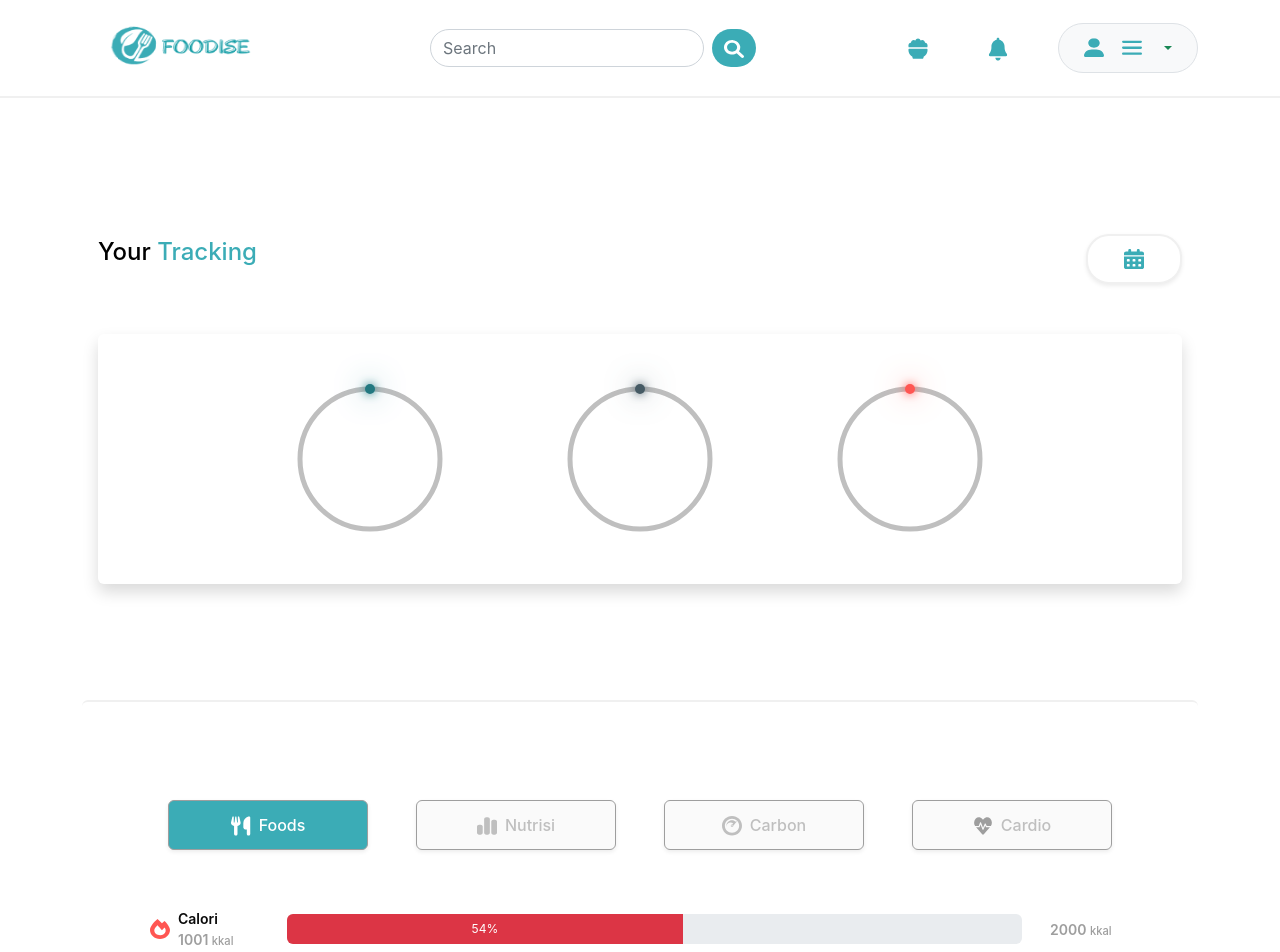
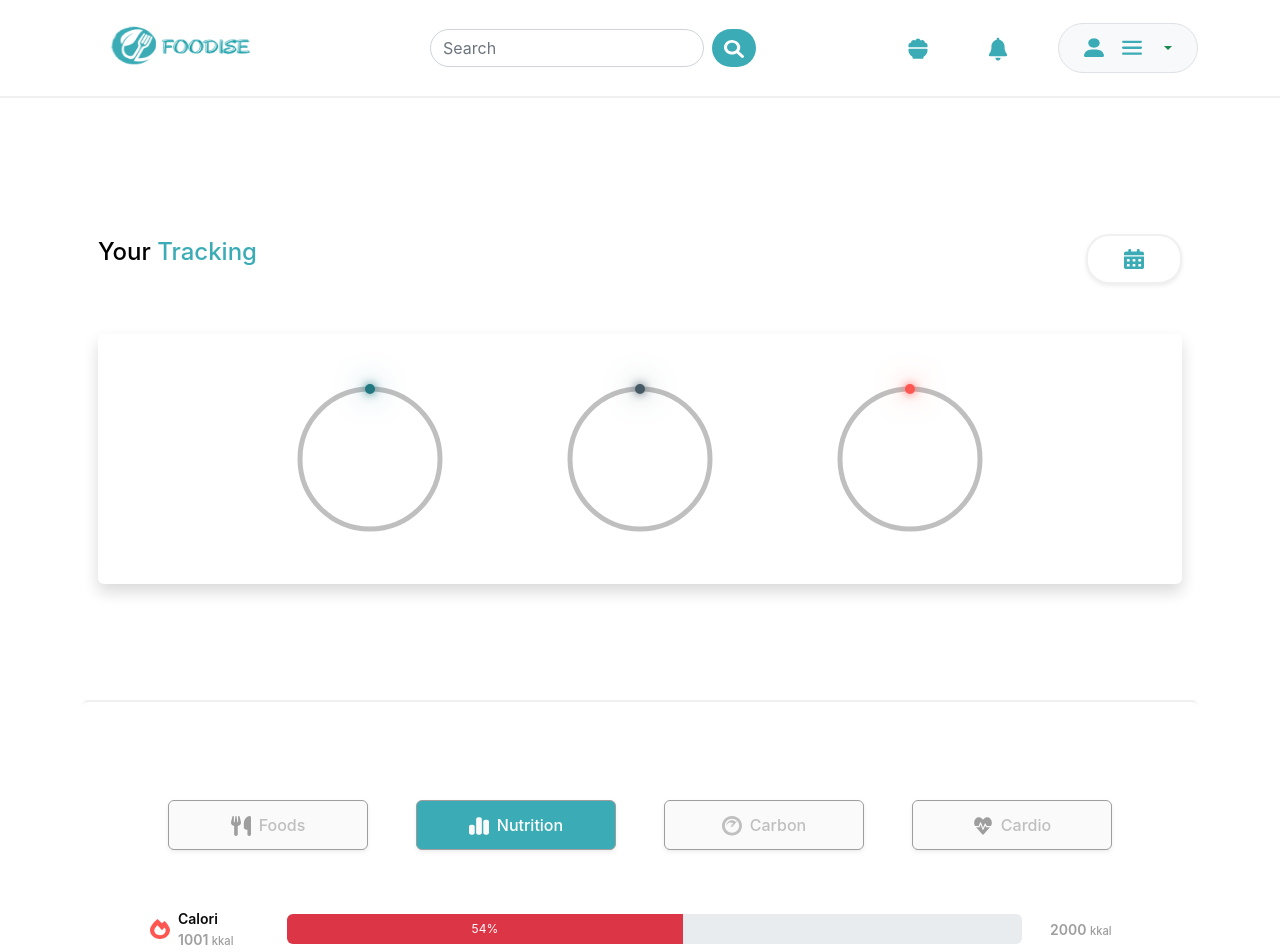
Before and after one commit to Febe2-Skilvul/foodise-app, a React (Create React App) app: page /track in a window 1280 px wide. Shown: the top 952 px of the page. Built offline with nearby package versions, Linux system fonts and the light colour scheme.

Commit message:
actived menu group contents

```diff
--- a/src/App.jsx
+++ b/src/App.jsx
@@ -1,5 +1,6 @@
 import { BrowserRouter, Routes, Route } from 'react-router-dom';
 import PorsiCtxProvider from './app/context/PorsiContext';
+import TrackCtxProvider from './app/context/TrackContext';
 import Layout from './layout/Layout';
 import Detail from './pages/detail/Detail';
 import Favorites from './pages/Favorites/Favorites';
@@ -19,7 +20,14 @@ const App = () => {
             <Route path="/home" element={<Home />} />
             <Route path="/signup" element={<Signup />} />
             <Route path="/favorite" element={<Favorites />} />
-            <Route path="/track" element={<TrackingPage />} />
+            <Route
+              path="/track"
+              element={
+                <TrackCtxProvider>
+                  <TrackingPage />
+                </TrackCtxProvider>
+              }
+            />
             <Route
               path="/home/:id"
               element={
--- /dev/null
+++ b/src/app/context/TrackContext.js
@@ -0,0 +1,21 @@
+import { createContext, useState } from 'react';
+
+const initialState = {
+  menu: 'Nutrition',
+};
+
+export const trackCtx = createContext(initialState);
+
+const TrackCtxProvider = ({ children }) => {
+  const [content, setContent] = useState(initialState.menu);
+
+  const value = {
+    content,
+    setContent,
+  };
+  return (
+    <trackCtx.Provider value={value}>{children}</trackCtx.Provider>
+  );
+};
+
+export default TrackCtxProvider;
--- a/src/components/TrackContent.jsx
+++ b/src/components/TrackContent.jsx
@@ -1,5 +1,6 @@
-import React from 'react';
+import React, { useContext } from 'react';
 import { Row, Stack } from 'react-bootstrap';
+import { trackCtx } from '../app/context/TrackContext';
 import TrackCarbon from './TrackCarbon';
 import TrackCardio from './TrackCardio';
 import TrackFoodList from './TrackFoodList';
@@ -7,6 +8,7 @@ import TrackMenu from './TrackMenu';
 import TrackNutrition from './TrackNutrition';
 
 const TrackContent = () => {
+  const { content } = useContext(trackCtx);
   return (
     <Stack
       className=" p-0 p-md-5 w-100 bg-body rounded d-flex flex-column justify-content-center align-items-center gap-5 "
@@ -16,7 +18,10 @@ const TrackContent = () => {
       }}>
       <TrackMenu />
       <Stack className="w-100">
-        <TrackNutrition />
+        {content === 'Nutrition' && <TrackNutrition />}
+        {content === 'Foods' && <TrackFoodList />}
+        {content === 'Carbon' && <TrackCarbon />}
+        {content === 'Cardio' && <TrackCardio />}
       </Stack>
     </Stack>
   );
--- a/src/components/TrackMenu.jsx
+++ b/src/components/TrackMenu.jsx
@@ -1,18 +1,19 @@
-import React from 'react';
+import React, { useContext } from 'react';
 import { Button, Stack } from 'react-bootstrap';
+import { trackCtx } from '../app/context/TrackContext';
 import Icon from './atoms/Icon';
 
 const TrackMenu = () => {
   const active = 'Foods';
-
+  const { content, setContent } = useContext(trackCtx);
   const btn = [
     {
       name: 'Foods',
-      iconB: '/icons/black/spoon-black.svg',
+      iconB: '/icons/spoon.svg',
       iconW: '/icons/spoons-white.svg',
     },
     {
-      name: 'Nutrisi',
+      name: 'Nutrition',
       iconB: '/icons/black/chart-black.svg',
       iconW: '/icons/chart-white.svg',
     },
@@ -42,9 +43,10 @@ const TrackMenu = () => {
         return (
           <Button
             key={i}
-            style={menu.name === active ? style : null}
-            className="button-track shadow-sm d-flex flex-row gap-2">
-            {active === menu.name ? (
+            style={menu.name === content ? style : null}
+            className="button-track shadow-sm d-flex flex-row gap-2"
+            onClick={() => setContent(menu.name)}>
+            {content === menu.name ? (
               <span className="icon">
                 <Icon image={menu.iconW} />
               </span>
@@ -55,7 +57,7 @@ const TrackMenu = () => {
             )}
 
             <p
-              style={menu.name === active ? style : null}
+              style={menu.name === content ? style : null}
               className="d-none d-md-block">
               {menu.name}
             </p>
```
